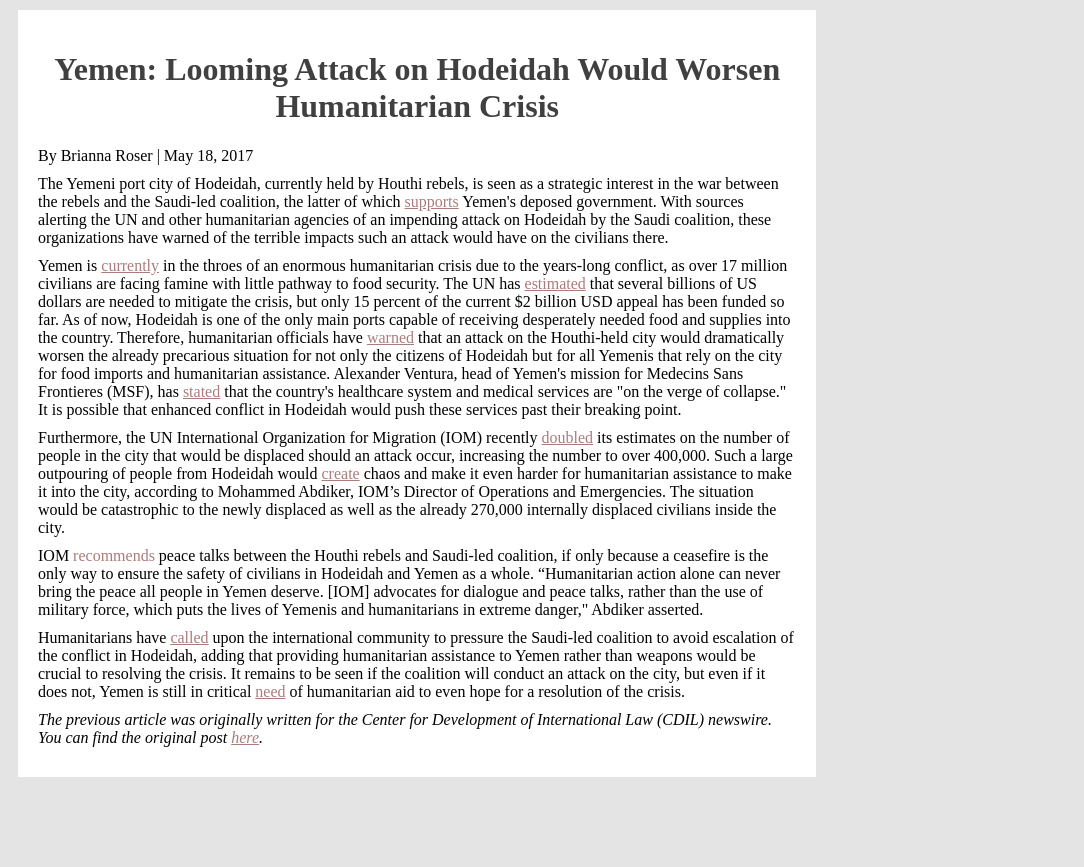
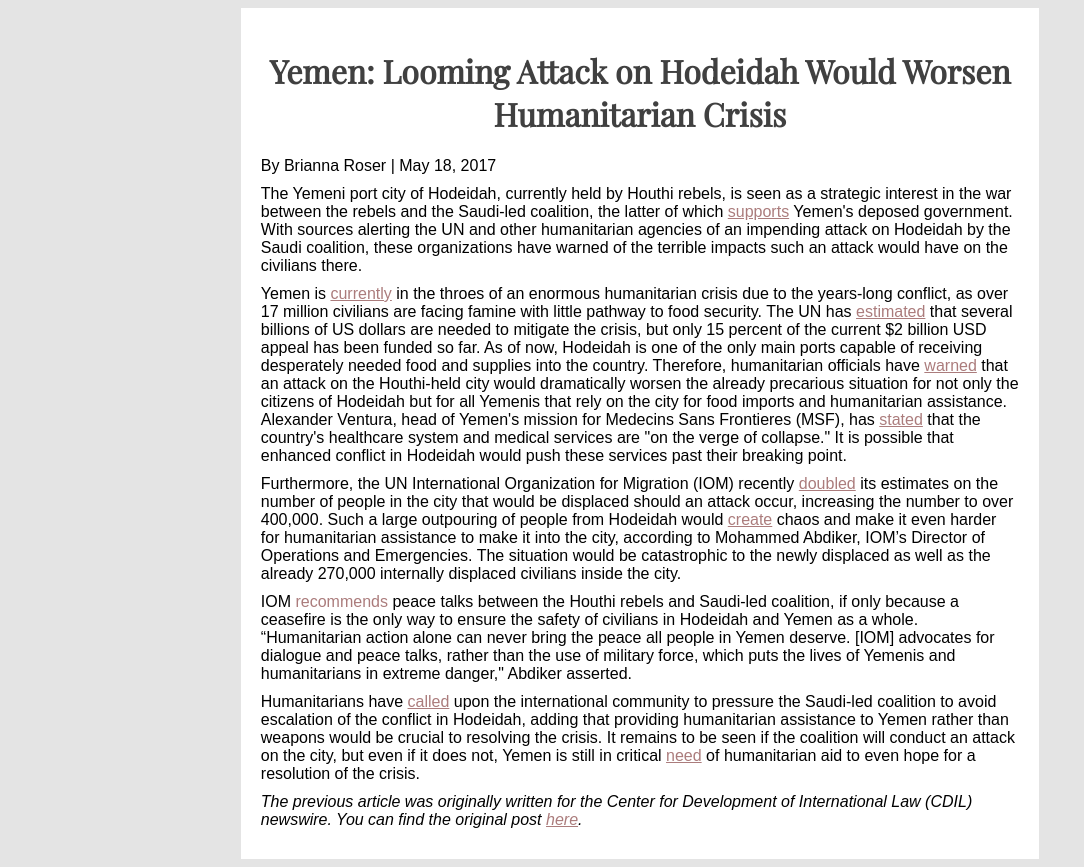
Before and after one commit to broser13/Blog-Post, a plain HTML site: page index.html in a window 1280 px wide. Shown: the whole page, without its empty margins (0-1084 px from the left). Before the commit the page ends 800 px from the top, so only its background shows below. Drawn offline with nearby package versions, Linux system fonts and the light colour scheme.

Commit message:
Update index.html

```diff
--- a/index.html
+++ b/index.html
@@ -11,18 +11,18 @@
 
       .blogtext {
         width: 60%;
-        margin: 10px;
+        margin: auto;
         padding: 20px;
         color: black;
         text-align: left;
         background-color: white;
-        font: Arial, sans-serif;
+        font-family: Arial, sans-serif;
       }
 
       h1 {
         color: #404040;
         text-align: center;
-        font: 'Playfair Display', serif;
+        font-family: 'Playfair Display', serif;
       }
 
       p {
```
